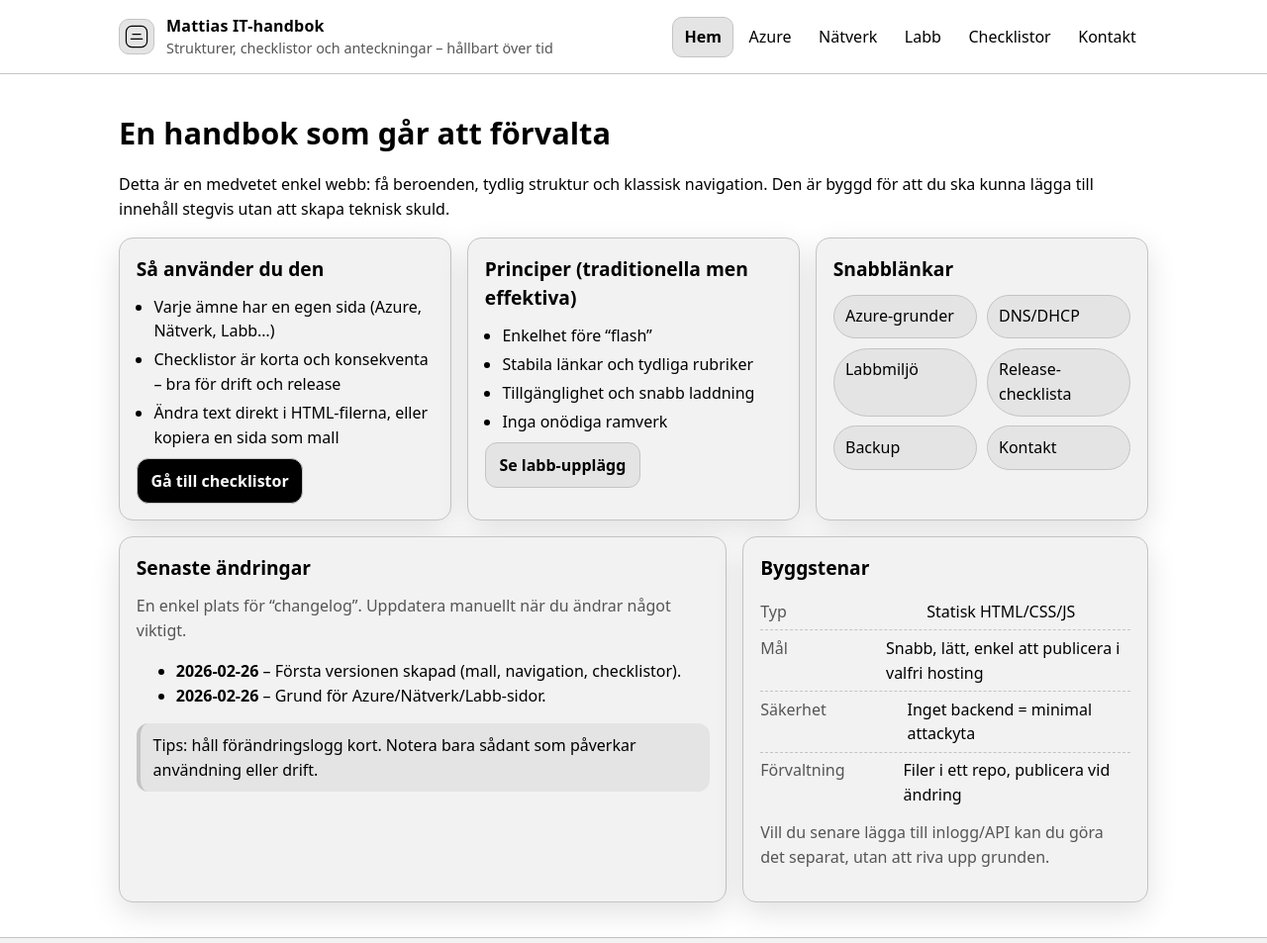
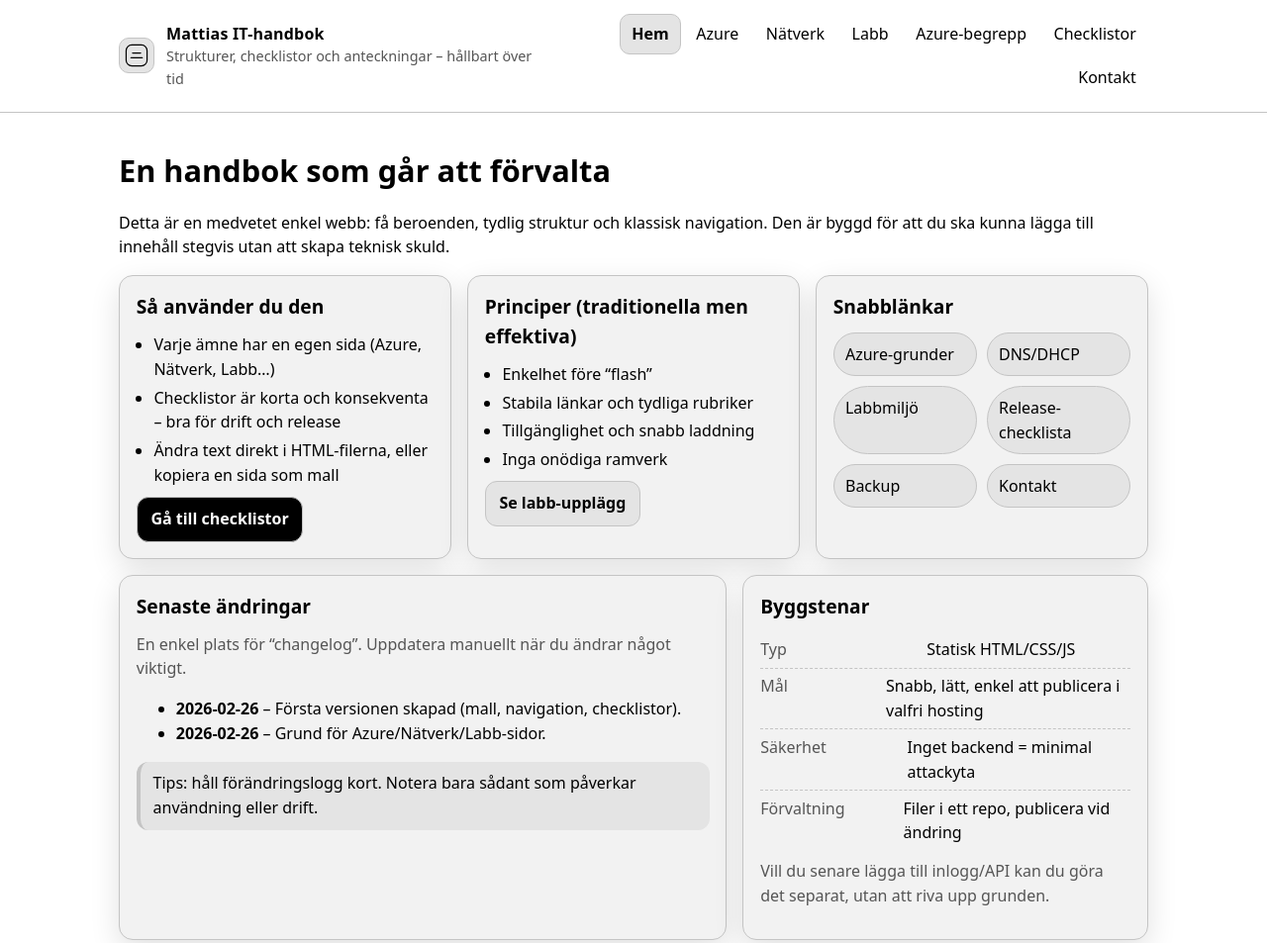
Before and after one commit to Gorbarog/it-begrepp, a plain HTML site: page index.html in a window 1280 px wide. Shown: the top 953 px of the page at 99% size. Drawn offline with Linux system fonts and the light colour scheme.

Commit message:
Update index.html

```diff
--- a/index.html
+++ b/index.html
@@ -32,6 +32,7 @@
         <a class="nav-link" href="azure.html">Azure</a>
         <a class="nav-link" href="natverk.html">Nätverk</a>
         <a class="nav-link" href="labb.html">Labb</a>
+        <a class="nav-link" href="begrepp-azure.html">Azure-begrepp</a>
         <a class="nav-link" href="checklistor.html">Checklistor</a>
         <a class="nav-link" href="kontakt.html">Kontakt</a>
       </nav>
```
